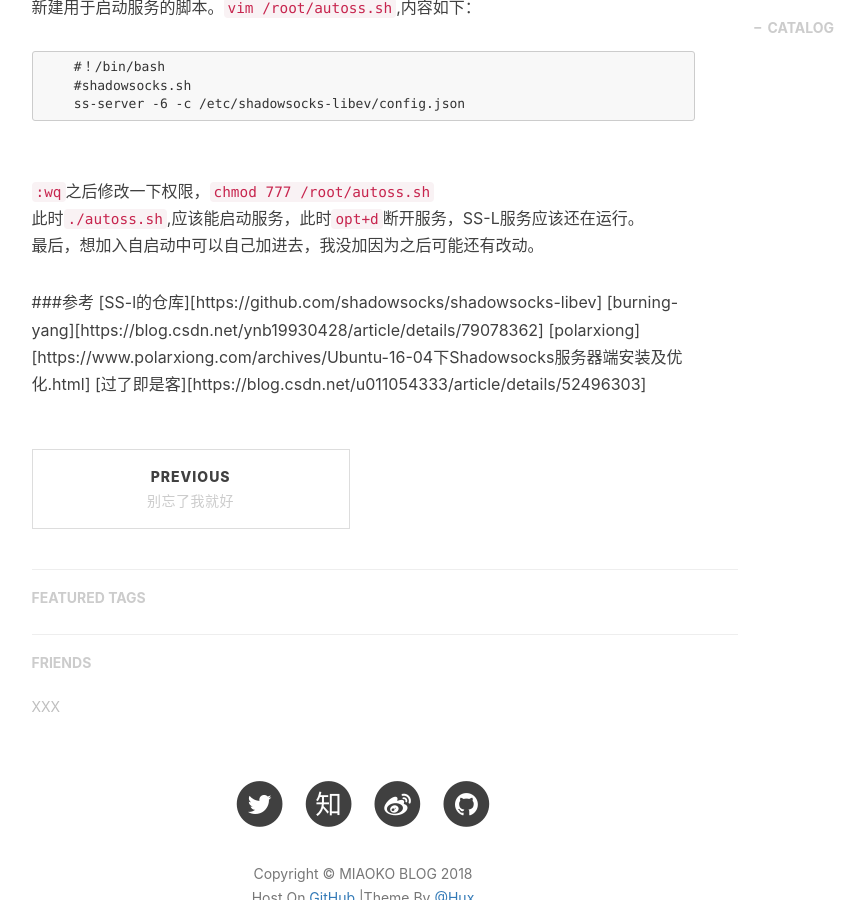
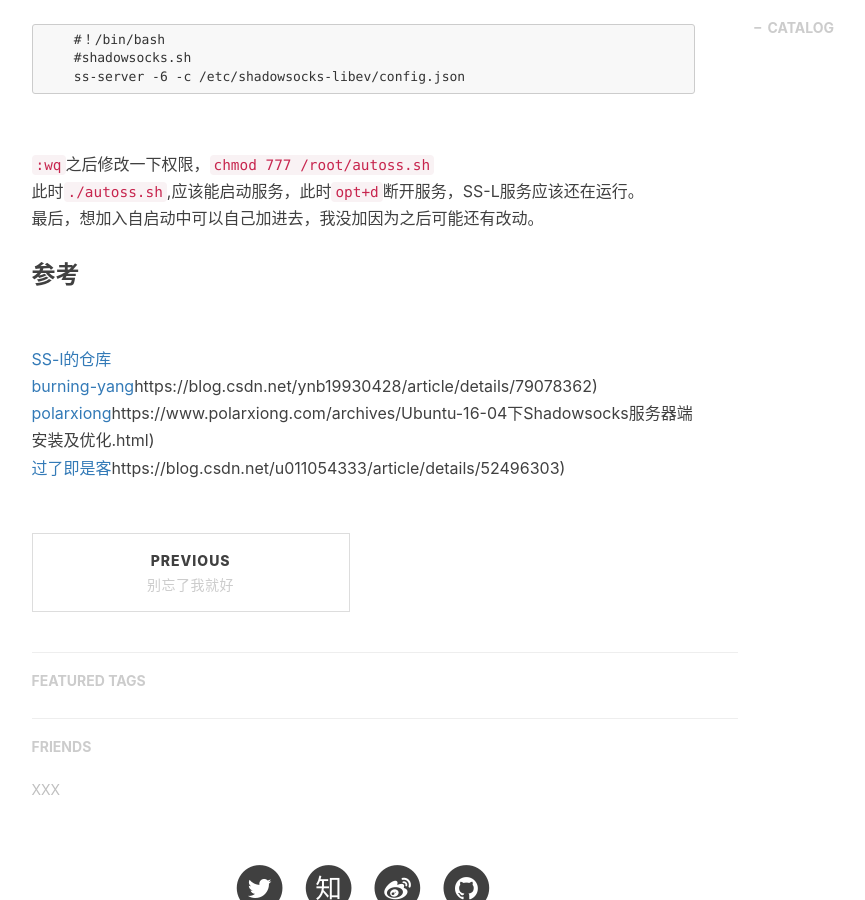
Before and after one commit to MIAOKO32/miaoko32.github.io, a Jekyll site: the page built from _posts/2018-08-8-establish-shadowsocks.markdown, in a window 1280 px wide and 900 px high, scrolled down 2628 px. Shown: the whole window, without its empty margins (277-1142 px from the left). Built offline with Jekyll 4.4.1, drawn with Linux system fonts in a browser that asks for light colours; nearby versions of some CDN libraries; comment, search, counter and statistics services are not loaded; some of the changed text lies outside the part shown.

Commit message:
tweak newpost

```diff
--- a/_posts/2018-08-8-establish-shadowsocks.markdown
+++ b/_posts/2018-08-8-establish-shadowsocks.markdown
@@ -24,7 +24,7 @@
 
 ### Vultr
 
-最终选的[Vultr][www.vultr.com]，看了很多推荐，还有搬瓦工之类，To be honest，我是冲着¥2.5选的 **Vultr** ，再贵有点超出我的需求价值，或者就可以自己去买服务了，还能少花些经历。
+最终选的[Vultr](www.vultr.com)，看了很多推荐，还有搬瓦工之类，To be honest，我是冲着¥2.5选的 **Vultr** ，再贵有点超出我的需求价值，或者就可以自己去买服务了，还能少花些经历。
 <br>
 <br>注册流程没什么说的
 br1.create account
@@ -93,8 +93,8 @@
 <br>最后，想加入自启动中可以自己加进去，我没加因为之后可能还有改动。
 
 
-###参考
-[SS-l的仓库][https://github.com/shadowsocks/shadowsocks-libev]
-[burning-yang][https://blog.csdn.net/ynb19930428/article/details/79078362]
-[polarxiong][https://www.polarxiong.com/archives/Ubuntu-16-04下Shadowsocks服务器端安装及优化.html]
-[过了即是客][https://blog.csdn.net/u011054333/article/details/52496303]
+### 参考
+<br>[SS-l的仓库](https://github.com/shadowsocks/shadowsocks-libev)
+<br>[burning-yang]([)https://blog.csdn.net/ynb19930428/article/details/79078362)
+<br>[polarxiong]([)https://www.polarxiong.com/archives/Ubuntu-16-04下Shadowsocks服务器端安装及优化.html)
+<br>[过了即是客]([)https://blog.csdn.net/u011054333/article/details/52496303)
```
Also changed, not shown: other parts of _posts/2018-08-8-establish-shadowsocks.markdown (+1 -1 lines).
